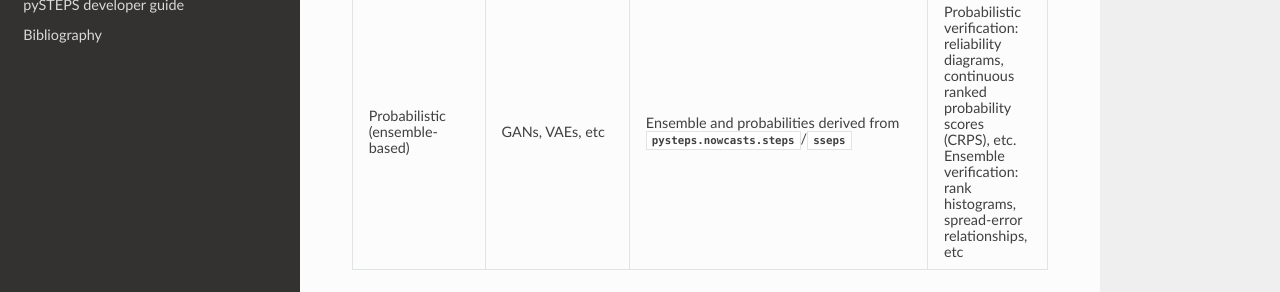
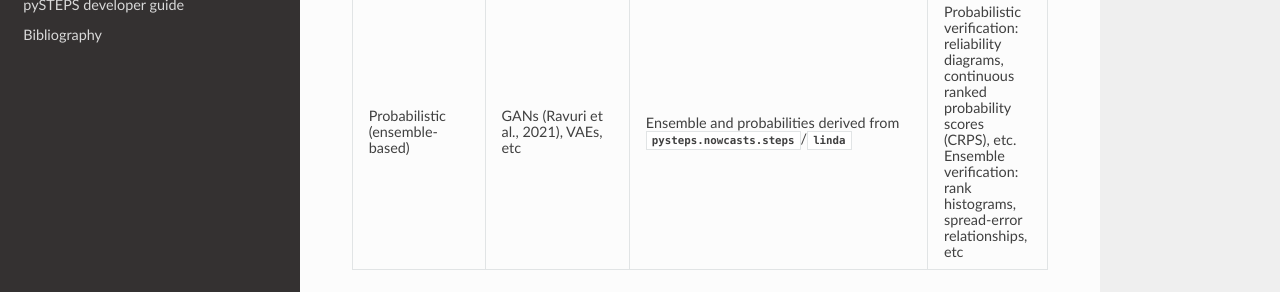
Before and after one commit to pySTEPS/pysteps, a Sphinx documentation site: the page built from doc/source/user_guide/machine_learning_pysteps.rst, in a window 1280 px wide and 900 px high, scrolled down 2561 px. Shown: the part 441-733 px from the top of the window. Built offline with Sphinx 7.4.7 and the Read the Docs theme 2.0.0, drawn with Linux system fonts in a browser that asks for light colours; pages that are not in the unit, such as notebooks, are missing from menus; cross-references to code outside the pages are shown as plain code.

Commit message:
Update references
Mention the work of Ravuri et al (2021, Nature) as an example of work using cGANs to generate ensembles

```diff
--- a/doc/source/user_guide/machine_learning_pysteps.rst
+++ b/doc/source/user_guide/machine_learning_pysteps.rst
@@ -97,7 +97,7 @@ The comparison of methods from different types should only be done carefully and
      - :py:mod:`pysteps.nowcasts.lagrangian_probability` or probabilities derived from :py:mod:`pysteps.nowcasts.steps`/:py:mod:`~pysteps.nowcasts.sseps`
      - Reliability diagram (predicted vs observed quantile), probability integral transform (PIT) histogram
    * - Probabilistic (ensemble-based)
-     - GANs, VAEs, etc
-     - Ensemble and probabilities derived from :py:mod:`pysteps.nowcasts.steps`/:py:mod:`~pysteps.nowcasts.sseps`
+     - GANs (Ravuri et al., 2021), VAEs, etc
+     - Ensemble and probabilities derived from :py:mod:`pysteps.nowcasts.steps`/:py:mod:`~pysteps.nowcasts.linda`
      - Probabilistic verification: reliability diagrams, continuous ranked probability scores (CRPS), etc.
        Ensemble verification: rank histograms, spread-error relationships, etc
```
